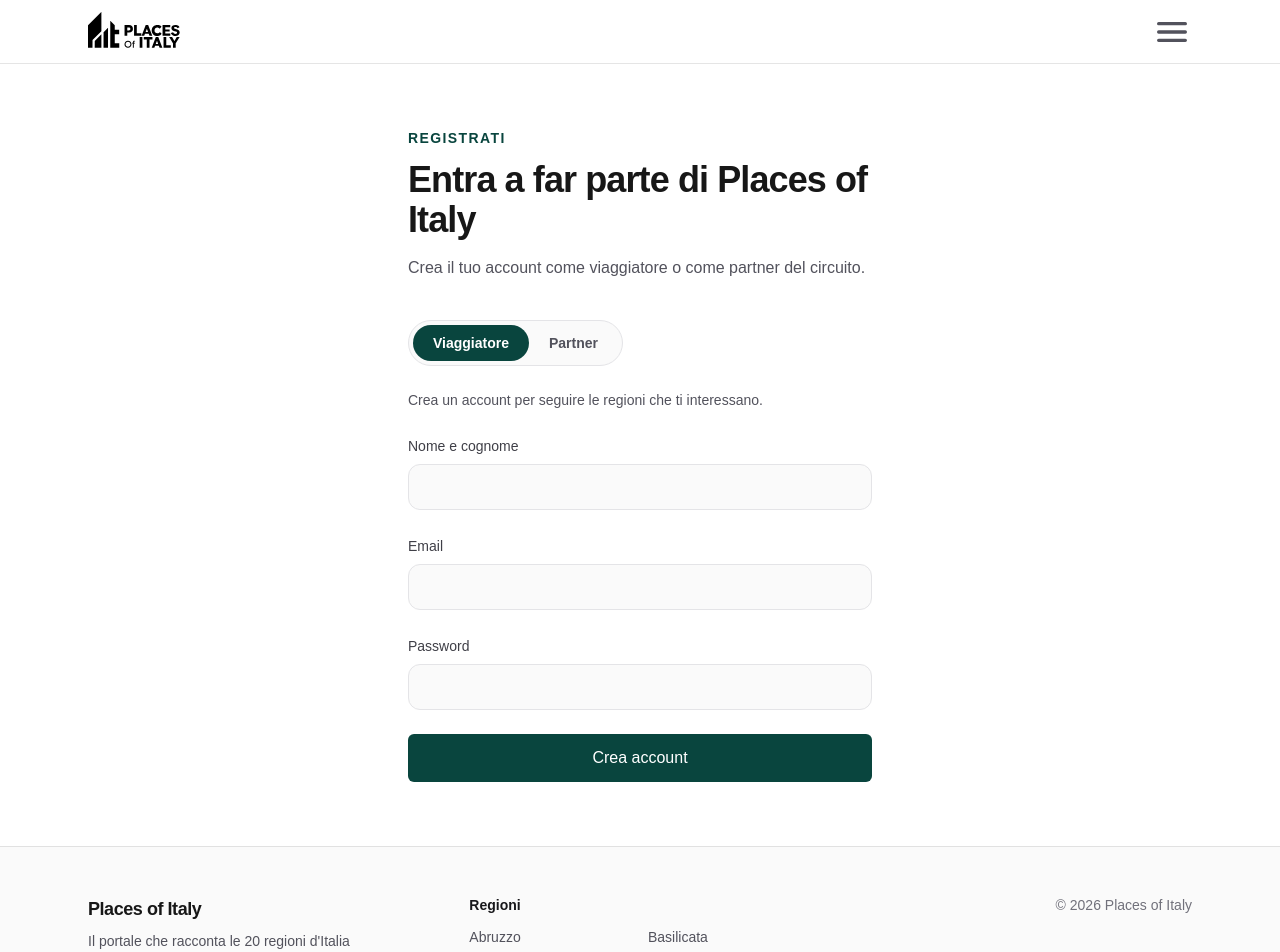
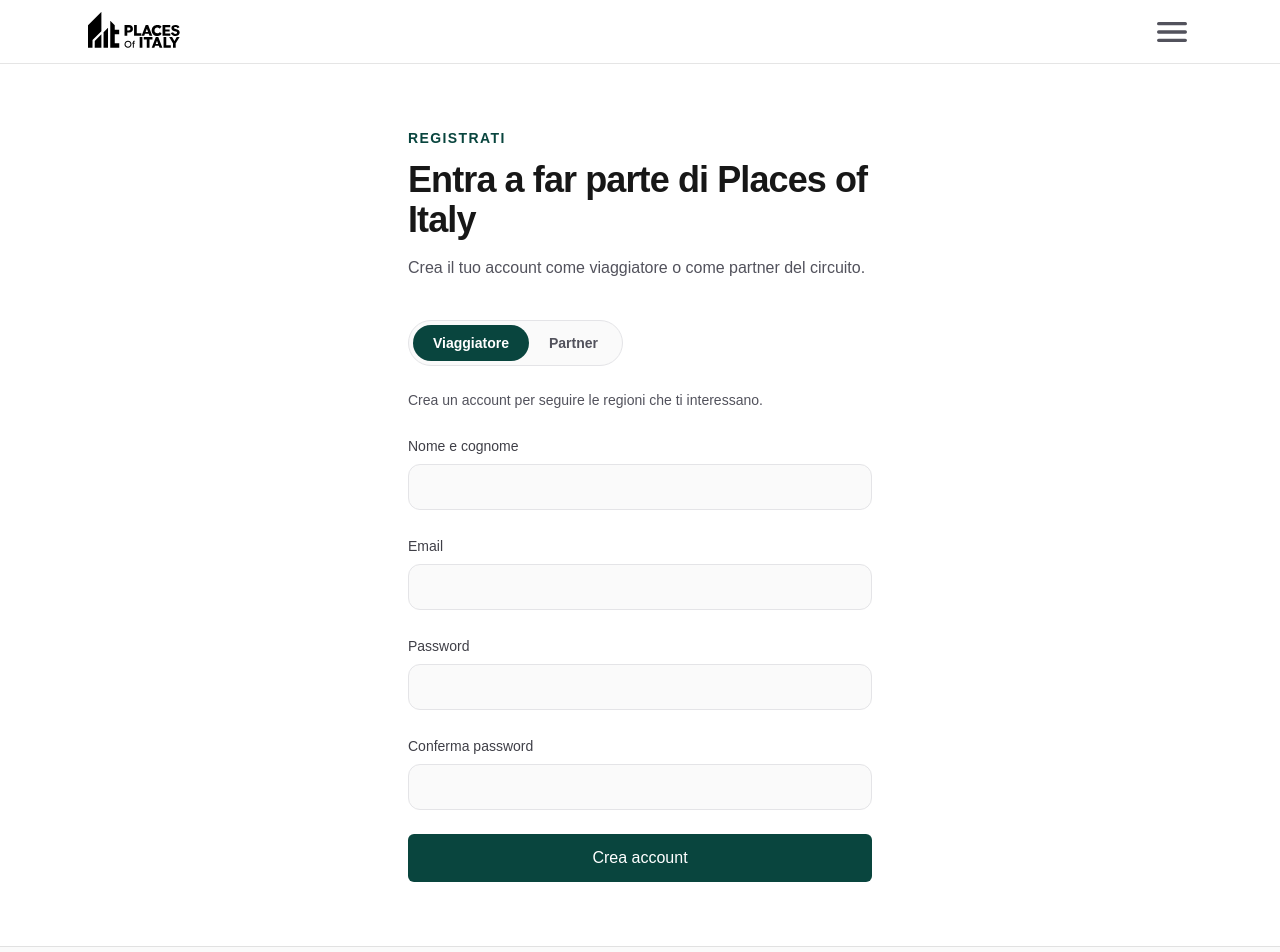
Before and after one commit to rewindmediaproductionr-sudo/placesofitaly, a Next.js app: page /registrati in a window 1280 px wide. Shown: the top 952 px of the page. Built offline with nearby package versions, Linux system fonts and the light colour scheme; a web font is replaced by a local one.

Commit message:
Aggiunge la conferma password al form di registrazione

```diff
--- a/app/actions/auth.ts
+++ b/app/actions/auth.ts
@@ -31,6 +31,7 @@ export async function signup(
           fullName: formData.get("fullName"),
           email: formData.get("email"),
           password: formData.get("password"),
+          confirmPassword: formData.get("confirmPassword"),
           regionSlug: formData.get("regionSlug"),
           socialLink: formData.get("socialLink"),
         }
@@ -39,6 +40,7 @@ export async function signup(
           fullName: formData.get("fullName"),
           email: formData.get("email"),
           password: formData.get("password"),
+          confirmPassword: formData.get("confirmPassword"),
         }
   );
 
--- a/components/RegistrationForm.tsx
+++ b/components/RegistrationForm.tsx
@@ -115,6 +115,24 @@ export default function RegistrationForm() {
         )}
       </div>
 
+      <div>
+        <label htmlFor="confirmPassword" className={labelClass}>
+          Conferma password
+        </label>
+        <input
+          id="confirmPassword"
+          name="confirmPassword"
+          type="password"
+          autoComplete="new-password"
+          required
+          minLength={8}
+          className={inputClass}
+        />
+        {state?.errors?.confirmPassword && (
+          <p className={errorClass}>{state.errors.confirmPassword[0]}</p>
+        )}
+      </div>
+
       {userType === "partner" && (
         <>
           <div>
--- a/lib/validation/registration.ts
+++ b/lib/validation/registration.ts
@@ -12,6 +12,7 @@ const baseFields = {
   password: z
     .string()
     .min(8, { error: "La password deve avere almeno 8 caratteri." }),
+  confirmPassword: z.string(),
 };
 
 export const TravelerSchema = z.object({
@@ -29,10 +30,18 @@ export const PartnerSchema = z.object({
     .url({ error: "Inserisci un link valido (es. https://instagram.com/...)." }),
 });
 
-export const RegistrationSchema = z.discriminatedUnion("type", [
-  TravelerSchema,
-  PartnerSchema,
-]);
+export const RegistrationSchema = z
+  .discriminatedUnion("type", [TravelerSchema, PartnerSchema])
+  .check((ctx) => {
+    if (ctx.value.password !== ctx.value.confirmPassword) {
+      ctx.issues.push({
+        code: "custom",
+        message: "Le password non coincidono.",
+        path: ["confirmPassword"],
+        input: ctx.value.confirmPassword,
+      });
+    }
+  });
 
 export type RegistrationFormState =
   | {
```
